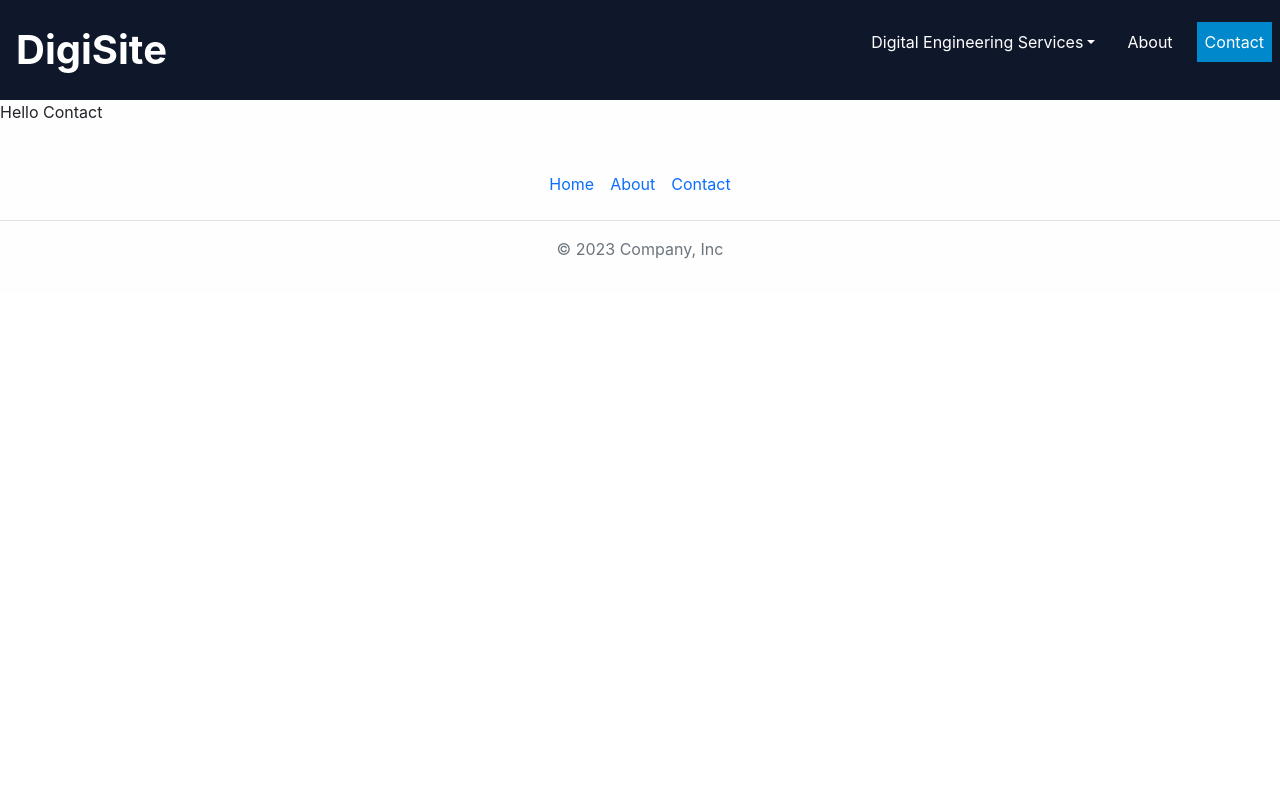
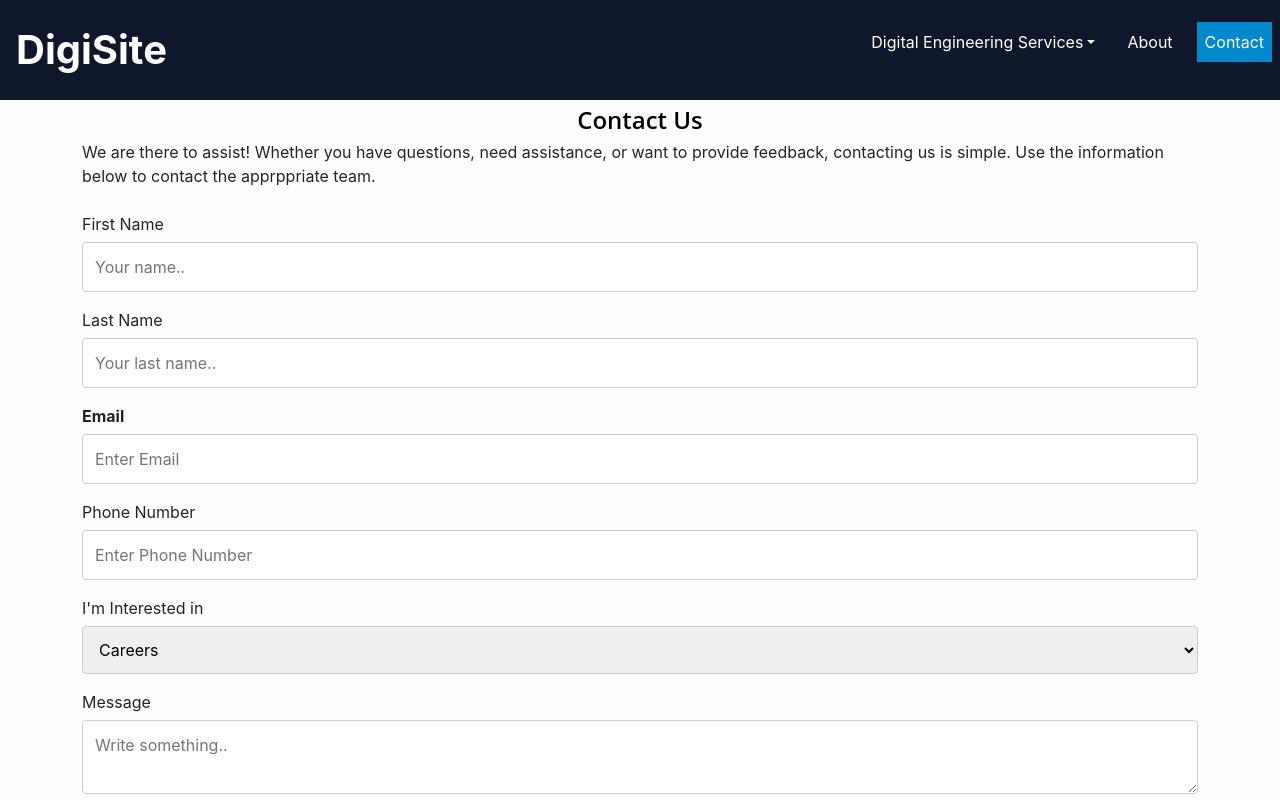
Before and after one commit to rassu18/dataeng, a React (Create React App) app: page /contact in a window 1280 px wide. Shown: the top 800 px of the page. Built offline with nearby package versions, Linux system fonts and the light colour scheme.

Commit message:
Update contact.js

```diff
--- a/src/pages/contact.js
+++ b/src/pages/contact.js
@@ -1,9 +1,74 @@
 import React from "react";
+import "../App.css";
 
+function Contact() {
+  return (
+    <div>
+      <div className="contacttext">Contact Us</div>
+      <div className="container mb-4">
+        We are there to assist! Whether you have questions, need assistance, or
+        want to provide feedback, contacting us is simple. Use the information
+        below to contact the apprppriate team.
+      </div>
 
-function Contact(){
-  return(
-  <div>Hello Contact</div>
+      <div className="container">
+        <form action="/action_page.php">
+          <label for="fname">First Name</label>
+          <input
+            type="text"
+            id="fname"
+            name="firstname"
+            placeholder="Your name.."
+          />
+
+          <label for="lname">Last Name</label>
+          <input
+            type="text"
+            id="lname"
+            name="lastname"
+            placeholder="Your last name.."
+          />
+
+          <label for="email">
+            <b>Email</b>
+          </label>
+          <input
+            type="text"
+            placeholder="Enter Email"
+            name="email"
+            id="email"
+          />
+
+          <label for="phone">Phone Number</label>
+          <input
+            type="text"
+            id="phone"
+            name="phone"
+            placeholder="Enter Phone Number"
+          />
+
+          <label for="interested">I'm Interested in</label>
+          <select id="interested" name="interested">
+            <option value="careers">Careers</option>
+            <option value="port offerings">Port offerings</option>
+            <option value="enterprise asset management">
+              Enterprise Asset Management
+            </option>
+            <option value="internet of things">Internet of Things</option>
+          </select>
+
+          <label for="subject">Message</label>
+          <textarea
+            id="subject"
+            name="subject"
+            placeholder="Write something.."
+          ></textarea>
+          <div className="btncenter">
+            <input type="submit" value="Submit" />
+          </div>
+        </form>
+      </div>
+    </div>
   );
-};
+}
 export default Contact;
```
